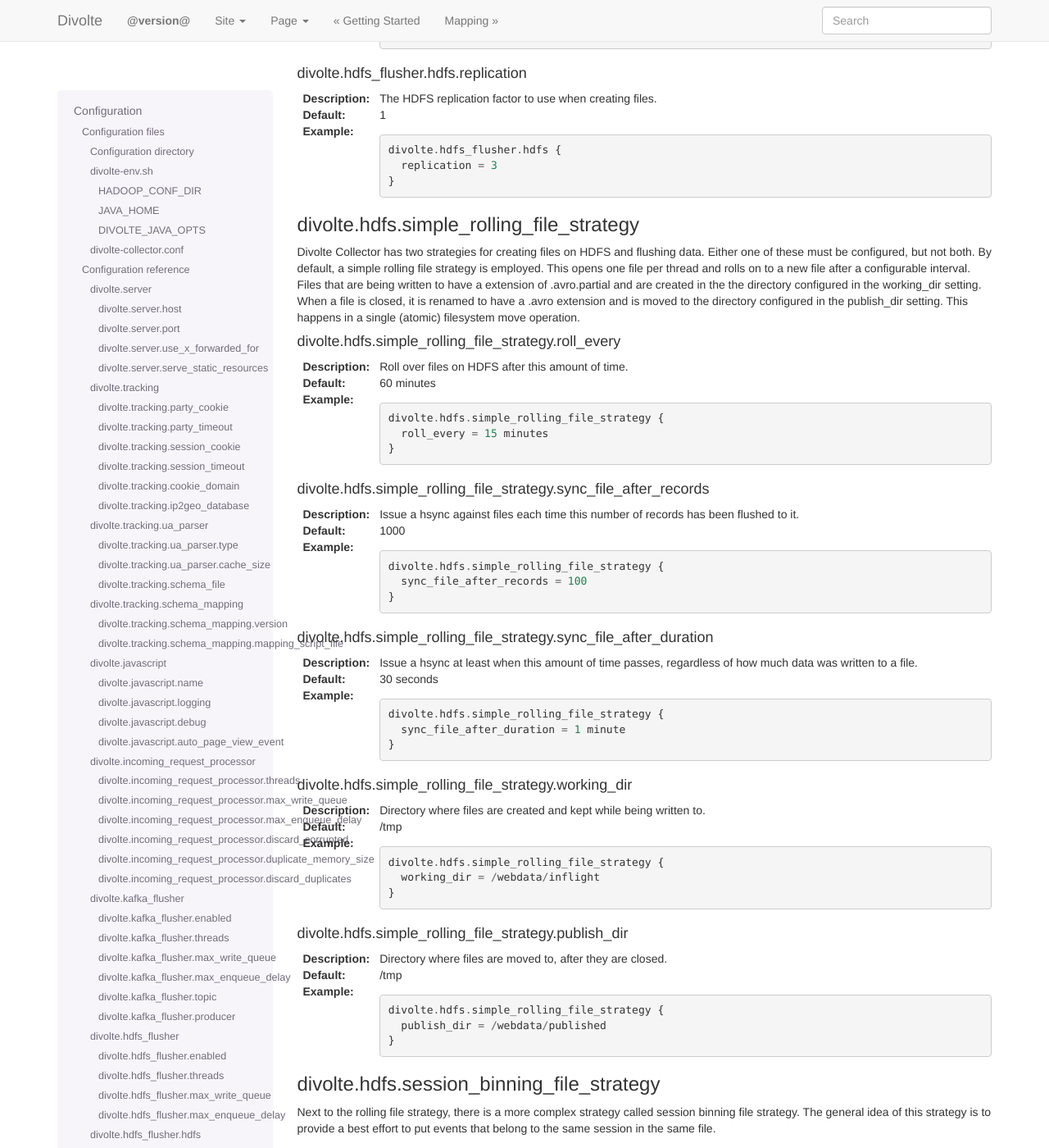
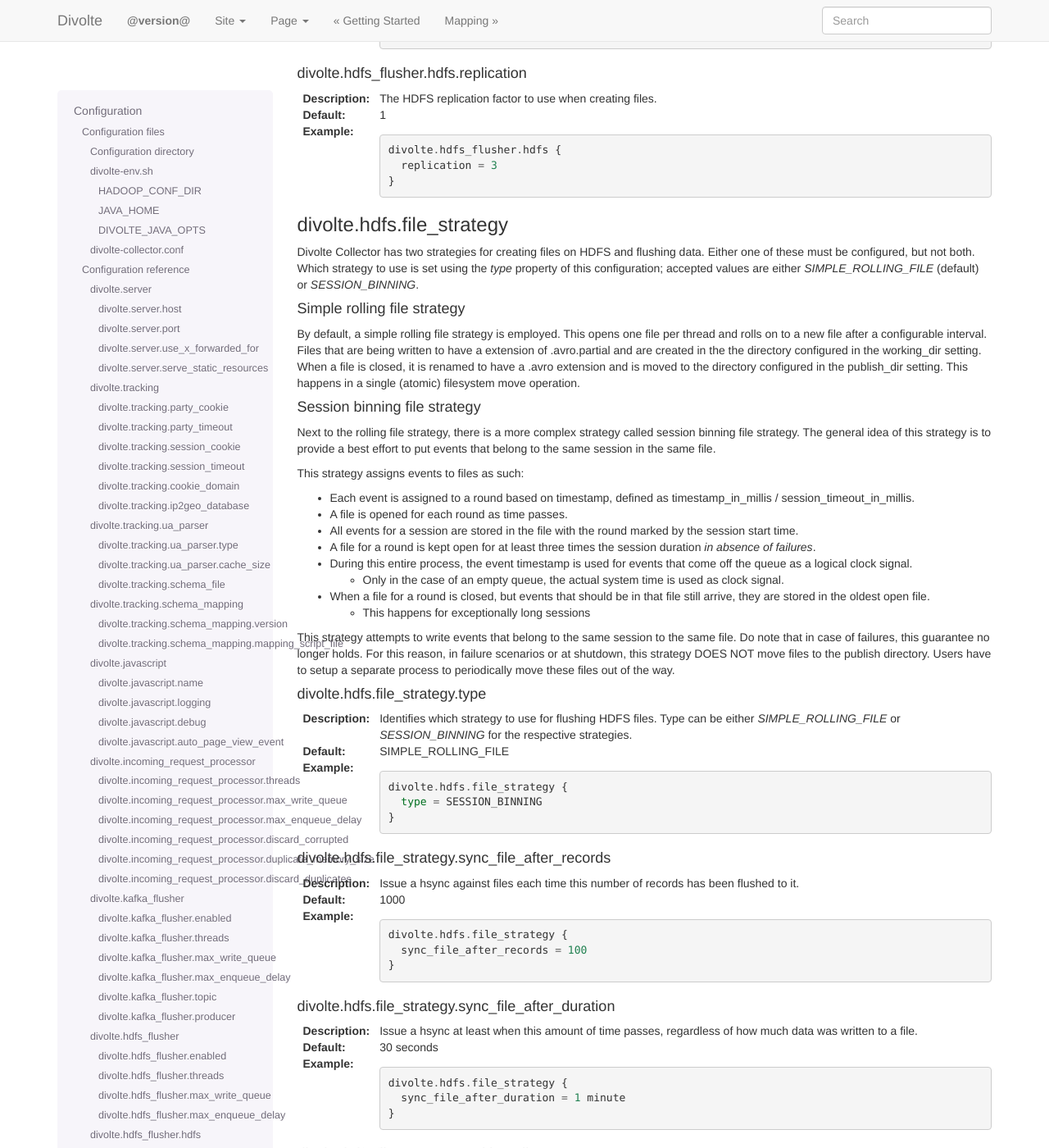
Before and after one commit to divolte/divolte-collector, a Sphinx documentation site: the page built from docs/configuration.rst, in a window 1280 px wide and 1400 px high, scrolled down 10839 px. Shown: the whole window at 82% size. Built offline with Sphinx 7.4.7, drawn with Linux system fonts in a browser that asks for light colours; nearby versions of some CDN libraries; library files that are not in the unit come from our copies; some of the changed text lies outside the part shown.

Commit message:
Document new file strategy config.

```diff
--- a/docs/configuration.rst
+++ b/docs/configuration.rst
@@ -694,83 +694,16 @@ divolte.hdfs_flusher.hdfs.replication
       replication = 3
     }
 
+divolte.hdfs.file_strategy
+--------------------------
+Divolte Collector has two strategies for creating files on HDFS and flushing data. Either one of these must be configured, but not both. Which strategy to use is set using the `type` property of this configuration; accepted values are either `SIMPLE_ROLLING_FILE` (default) or `SESSION_BINNING`.
 
-divolte.hdfs.simple_rolling_file_strategy
------------------------------------------
-Divolte Collector has two strategies for creating files on HDFS and flushing data. Either one of these must be configured, but not both. By default, a simple rolling file strategy is employed. This opens one file per thread and rolls on to a new file after a configurable interval. Files that are being written to have a extension of .avro.partial and are created in the the directory configured in the working_dir setting. When a file is closed, it is renamed to have a .avro extension and is moved to the directory configured in the publish_dir setting. This happens in a single (atomic) filesystem move operation.
+Simple rolling file strategy
+^^^^^^^^^^^^^^^^^^^^^^^^^^^^
+By default, a simple rolling file strategy is employed. This opens one file per thread and rolls on to a new file after a configurable interval. Files that are being written to have a extension of .avro.partial and are created in the the directory configured in the working_dir setting. When a file is closed, it is renamed to have a .avro extension and is moved to the directory configured in the publish_dir setting. This happens in a single (atomic) filesystem move operation.
 
-divolte.hdfs.simple_rolling_file_strategy.roll_every
-^^^^^^^^^^^^^^^^^^^^^^^^^^^^^^^^^^^^^^^^^^^^^^^^^^^^
-:Description:
-  Roll over files on HDFS after this amount of time.
-:Default:
-  60 minutes
-:Example:
-
-  ::
-
-    divolte.hdfs.simple_rolling_file_strategy {
-      roll_every = 15 minutes
-    }
-
-divolte.hdfs.simple_rolling_file_strategy.sync_file_after_records
-^^^^^^^^^^^^^^^^^^^^^^^^^^^^^^^^^^^^^^^^^^^^^^^^^^^^^^^^^^^^^^^^^
-:Description:
-  Issue a hsync against files each time this number of records has been flushed to it.
-:Default:
-  1000
-:Example:
-
-  ::
-
-    divolte.hdfs.simple_rolling_file_strategy {
-      sync_file_after_records = 100
-    }
-
-divolte.hdfs.simple_rolling_file_strategy.sync_file_after_duration
-^^^^^^^^^^^^^^^^^^^^^^^^^^^^^^^^^^^^^^^^^^^^^^^^^^^^^^^^^^^^^^^^^^
-:Description:
-  Issue a hsync at least when this amount of time passes, regardless of how much data was written to a file.
-:Default:
-  30 seconds
-:Example:
-
-  ::
-
-    divolte.hdfs.simple_rolling_file_strategy {
-      sync_file_after_duration = 1 minute
-    }
-
-divolte.hdfs.simple_rolling_file_strategy.working_dir
-^^^^^^^^^^^^^^^^^^^^^^^^^^^^^^^^^^^^^^^^^^^^^^^^^^^^^
-:Description:
-  Directory where files are created and kept while being written to.
-:Default:
-  /tmp
-:Example:
-
-  ::
-
-    divolte.hdfs.simple_rolling_file_strategy {
-      working_dir = /webdata/inflight
-    }
-
-divolte.hdfs.simple_rolling_file_strategy.publish_dir
-^^^^^^^^^^^^^^^^^^^^^^^^^^^^^^^^^^^^^^^^^^^^^^^^^^^^^
-:Description:
-  Directory where files are moved to, after they are closed.
-:Default:
-  /tmp
-:Example:
-
-  ::
-
-    divolte.hdfs.simple_rolling_file_strategy {
-      publish_dir = /webdata/published
-    }
-
-divolte.hdfs.session_binning_file_strategy
-------------------------------------------
+Session binning file strategy
+^^^^^^^^^^^^^^^^^^^^^^^^^^^^^
 Next to the rolling file strategy, there is a more complex strategy called session binning file strategy. The general idea of this strategy is to provide a best effort to put events that belong to the same session in the same file.
 
 This strategy assigns events to files as such:
@@ -793,8 +726,22 @@ This strategy assigns events to files as such:
 
 This strategy attempts to write events that belong to the same session to the same file. Do note that in case of failures, this guarantee no longer holds. For this reason, in failure scenarios or at shutdown, this strategy DOES NOT move files to the publish directory. Users have to setup a separate process to periodically move these files out of the way.
 
-divolte.hdfs.session_binning_file_strategy.sync_file_after_records
-^^^^^^^^^^^^^^^^^^^^^^^^^^^^^^^^^^^^^^^^^^^^^^^^^^^^^^^^^^^^^^^^^^
+divolte.hdfs.file_strategy.type
+^^^^^^^^^^^^^^^^^^^^^^^^^^^^^^^
+:Description:
+  Identifies which strategy to use for flushing HDFS files. Type can be either `SIMPLE_ROLLING_FILE` or `SESSION_BINNING` for the respective strategies.
+:Default:
+  SIMPLE_ROLLING_FILE
+:Example:
+
+  ::
+
+    divolte.hdfs.file_strategy {
+      type = SESSION_BINNING
+    }
+
+divolte.hdfs.file_strategy.sync_file_after_records
+^^^^^^^^^^^^^^^^^^^^^^^^^^^^^^^^^^^^^^^^^^^^^^^^^^
 :Description:
   Issue a hsync against files each time this number of records has been flushed to it.
 :Default:
```
Also changed, not shown: other parts of docs/configuration.rst (+24 -10 lines).
